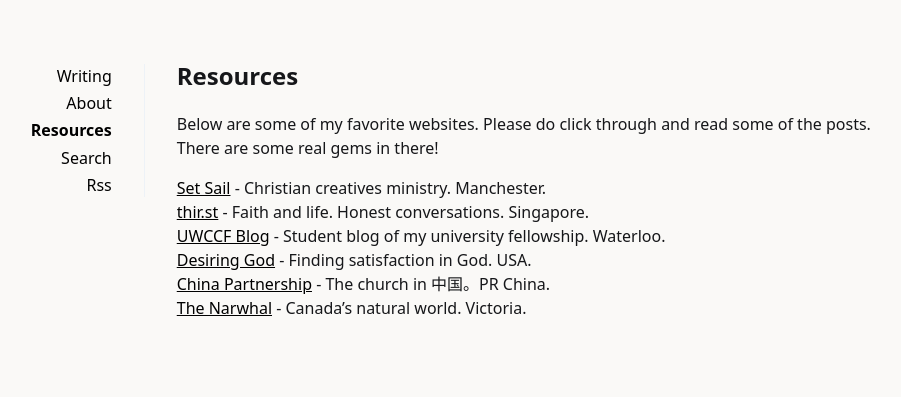
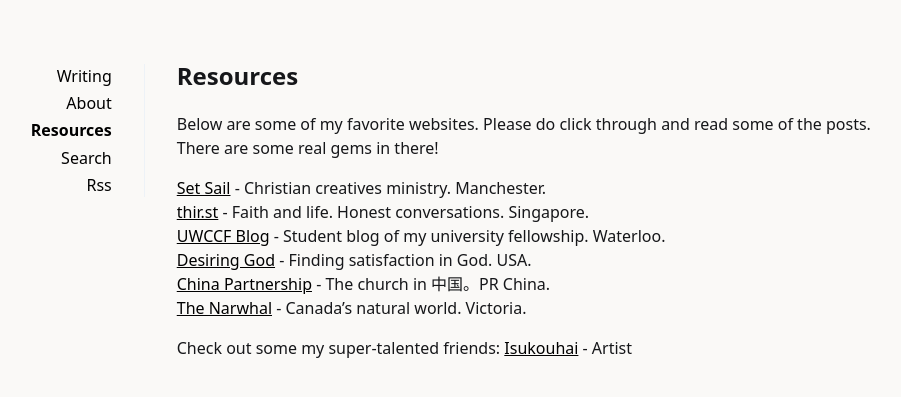
Before and after one commit to tnecniv22/tnecniv22.github.io, a Jekyll site: the page built from _pages/resources.md, in a window 1280 px wide. Shown: the top 397 px of the page, without its empty margins (176-1077 px from the left). Built offline with Jekyll 4.4.1, drawn with Linux system fonts in a browser that asks for light colours.

Commit message:
added isukouhai to resource page

```diff
--- a/_pages/resources.md
+++ b/_pages/resources.md
@@ -11,3 +11,7 @@ Below are some of my favorite websites. Please do click through and read some of
 [Desiring God](https://www.desiringgod.org/) - Finding satisfaction in God. USA.\
 [China Partnership](https://www.chinapartnership.org/blog) - The church in 中国。PR China.\
 [The Narwhal](https://thenarwhal.ca/) - Canada's natural world. Victoria.
+
+
+Check out some my super-talented friends:
+[Isukouhai](https://isukouhai.carrd.co/) - Artist
```
